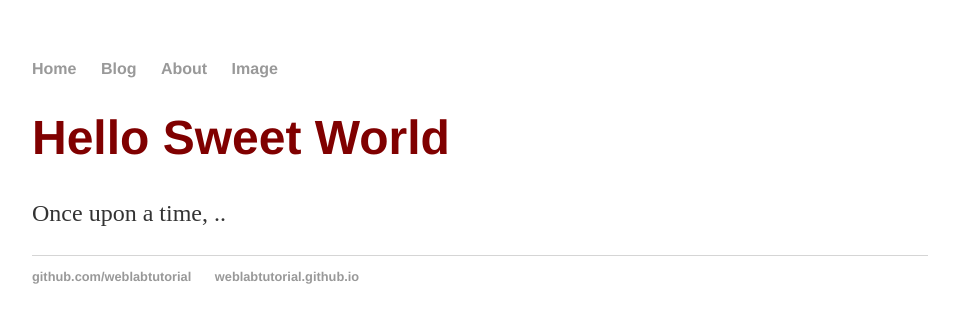
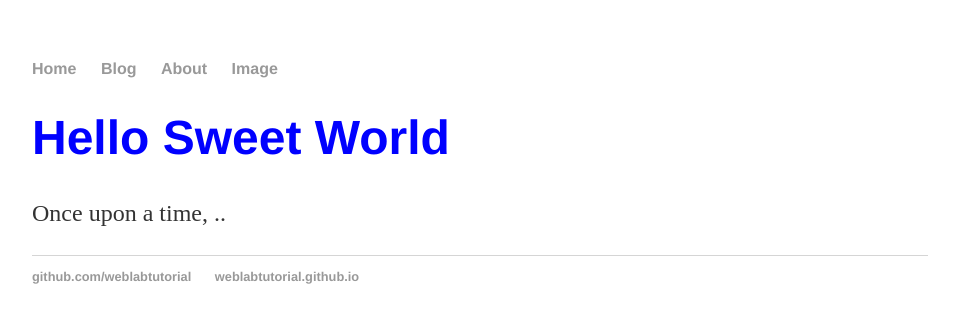
Before and after one commit to Kanaga2004/Kanaga2004.github.io, a Jekyll site: the page built from index.html, in a window 1280 px wide. Shown: the top 323 px of the page, without its empty margins (160-1119 px from the left). Built offline with Jekyll 4.4.1, drawn with Linux system fonts in a browser that asks for light colours.

Commit message:
Update main.css

```diff
--- a/css/main.css
+++ b/css/main.css
@@ -6,7 +6,7 @@ body {
 h1 {
  font-size: 3em;
  font-family:'Helvetica', 'Arial', 'Sans-Serif';
- color: #800000;
+ color: blue;
 }
 p {
  font-size: 1.5em;
```
